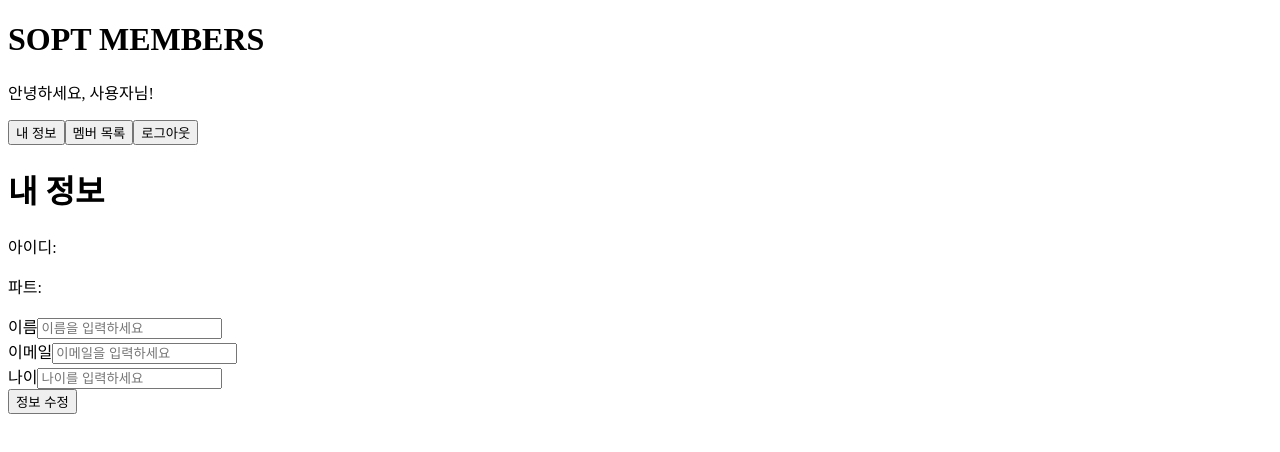
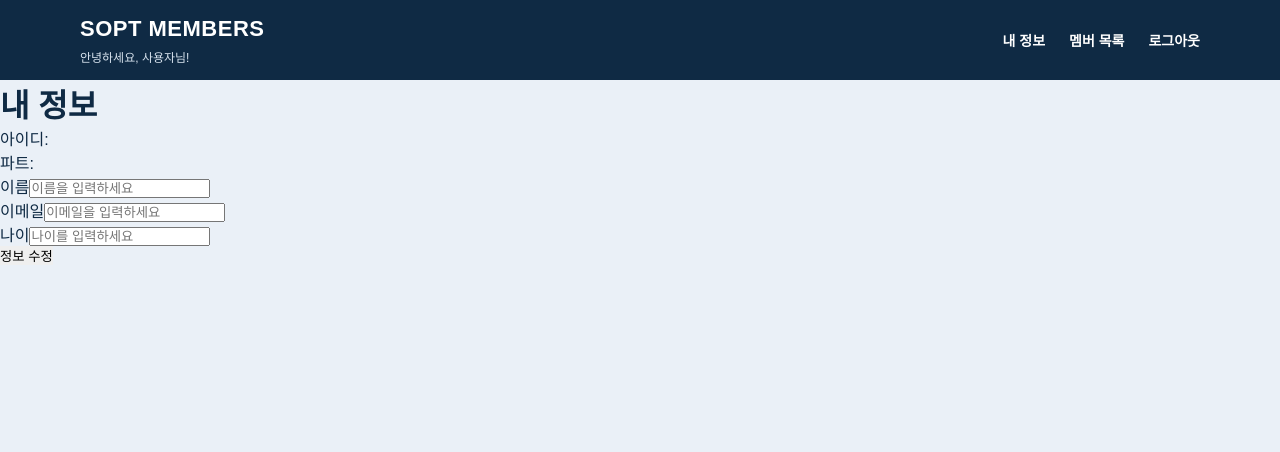
Before and after one commit to 38-lets-sopt-web/SoheeLee, a React (Vite) app in the folder week4/Homework/: page /mypage in a window 1280 px wide. Shown: the top 452 px of the page. Built offline with nearby package versions, Linux system fonts and the light colour scheme.

Commit message:
design:헤더 스타일 적용

```diff
--- a/week4/Homework/src/components/Header.tsx
+++ b/week4/Homework/src/components/Header.tsx
@@ -1,6 +1,9 @@
+import styled from "@emotion/styled";
 import {useNavigate} from 'react-router-dom';
 import { useEffect,useState } from 'react';
-import api from '../api/axios';
+import api from '@/api/axios';
+
+
 
 function Header() {
   const navigate = useNavigate();
@@ -28,28 +31,74 @@
     navigate('/login');
   };
   return (
-    <header>
-        <div>
-        <h1>SOPT MEMBERS</h1>
-        <p>안녕하세요, {userName||'사용자'}님!</p>
-        </div>
+    <HeaderWrapper>
+        <TitleArea>
+        <Title>SOPT MEMBERS</Title>
+        <Greeting>안녕하세요, {userName||'사용자'}님!</Greeting>
+        </TitleArea>
 
-        <nav>
-        <button type="button" onClick={() => navigate('/mypage')}>
+        <Nav>
+        <NavButton type="button" onClick={() => navigate('/mypage')}>
         내 정보
-      </button>
+      </NavButton>
 
-         <button type="button" onClick={() => navigate('/members')}>
+         <NavButton type="button" onClick={() => navigate('/members')}>
         멤버 목록
-      </button>
+      </NavButton>
 
-        <button type="button" onClick={handleLogout}>
+        <NavButton type="button" onClick={handleLogout}>
         로그아웃
-        </button>
+        </NavButton>
 
 
-        </nav>
-        </header>
+        </Nav>
+        </HeaderWrapper>
     );
 }
 export default Header;
+
+const HeaderWrapper = styled.header`
+  width: 100%;
+  height: 80px;
+  padding: 0 80px;
+  background-color: ${({ theme }) => theme.colors.navy};
+  color: ${({ theme }) => theme.colors.white};
+
+  display: flex;
+  align-items: center;
+  justify-content: space-between;
+`;
+
+const TitleArea = styled.div`
+  display: flex;
+  flex-direction: column;
+  gap: 6px;
+`;
+
+const Title = styled.h1`
+  font-size: 22px;
+  font-weight: 800;
+  letter-spacing: 0.5px;
+`;
+
+const Greeting = styled.p`
+  font-size: 12px;
+  color: #d9e4ef;
+`;
+
+const Nav = styled.nav`
+  display: flex;
+  align-items: center;
+  gap: 24px;
+`;
+
+const NavButton = styled.button`
+  color: ${({ theme }) => theme.colors.white};
+  background-color: transparent;
+  font-size: 14px;
+  font-weight: 700;
+
+  &:hover {
+    color: ${({ theme }) => theme.colors.sky};
+  }
+`;
--- a/week4/Homework/src/main.tsx
+++ b/week4/Homework/src/main.tsx
@@ -1,14 +1,20 @@
 import React from 'react';
 import ReactDOM from 'react-dom/client';
 import { BrowserRouter } from 'react-router-dom';
+import { ThemeProvider } from "@emotion/react";
 
 import App from './App';
+import theme from "@/styles/theme";
+import GlobalStyle from "@/styles/GlobalStyle";
 
 const root = ReactDOM.createRoot(document.getElementById('root') as HTMLElement);
 root.render(
   <React.StrictMode>
+    <ThemeProvider theme={theme}>
+    <GlobalStyle />
     <BrowserRouter>
       <App />
     </BrowserRouter>
+    </ThemeProvider>
   </React.StrictMode>,
 );
--- a/week4/Homework/src/pages/LoginPage.tsx
+++ b/week4/Homework/src/pages/LoginPage.tsx
@@ -1,6 +1,6 @@
 import {Link,useNavigate} from 'react-router-dom';
 import { useState } from 'react';
-import api from '../api/axios';
+import api from '@/api/axios';
 
 function LoginPage() {
     const navigate = useNavigate();
--- a/week4/Homework/src/pages/MemberDetailPage.tsx
+++ b/week4/Homework/src/pages/MemberDetailPage.tsx
@@ -1,7 +1,7 @@
 import { useParams, useNavigate } from "react-router-dom";
-import Header from "../components/Header";
+import Header from "@/components/Header";
 import { useState, useEffect } from "react";
-import api from "../api/axios";
+import api from "@/api/axios";
 
 interface User {
   id: number;
--- a/week4/Homework/src/pages/MembersPage.tsx
+++ b/week4/Homework/src/pages/MembersPage.tsx
@@ -1,6 +1,6 @@
-import Header from "../components/Header";
+import Header from "@/components/Header";
 import { useState, useEffect } from "react";
-import api from "../api/axios";
+import api from "@/api/axios";
 import { useNavigate } from "react-router-dom";
 
 interface User {
--- a/week4/Homework/src/pages/MyPage.tsx
+++ b/week4/Homework/src/pages/MyPage.tsx
@@ -1,7 +1,7 @@
 import { useEffect, useState } from "react";
 
-import Header from "../components/Header";
-import api from "../api/axios";
+import Header from "@/components/Header";
+import api from "@/api/axios";
 
 interface UserInfo {
   id: number;
--- a/week4/Homework/src/pages/SignupPage.tsx
+++ b/week4/Homework/src/pages/SignupPage.tsx
@@ -1,6 +1,6 @@
 import { Link, useNavigate } from "react-router-dom";
 import { useState } from "react";
-import api from "../api/axios";
+import api from "@/api/axios";
 import axios from "axios";
 
 function SignupPage() {
--- a/week4/Homework/src/styles/GlobalStyle.tsx
+++ b/week4/Homework/src/styles/GlobalStyle.tsx
@@ -0,0 +1,44 @@
+import { Global, css } from "@emotion/react";
+
+function GlobalStyle() {
+  return (
+    <Global
+      styles={css`
+        * {
+          margin: 0;
+          padding: 0;
+          box-sizing: border-box;
+        }
+
+        body {
+          min-height: 100vh;
+          font-family: Arial, sans-serif;
+          background-color: #eaf0f7;
+          color: #0f2a44;
+        }
+
+        button {
+          border: none;
+          font-family: inherit;
+          cursor: pointer;
+        }
+
+        input {
+          font-family: inherit;
+        }
+
+        a {
+          color: inherit;
+          text-decoration: none;
+        }
+
+        ul,
+        li {
+          list-style: none;
+        }
+      `}
+    />
+  );
+}
+
+export default GlobalStyle;
--- a/week4/Homework/src/styles/theme.ts
+++ b/week4/Homework/src/styles/theme.ts
@@ -0,0 +1,23 @@
+const theme = {
+  colors: {
+    navy: "#0f2a44",
+    navyHover: "#173a5c",
+    background: "#eaf0f7",
+    white: "#ffffff",
+    text: "#0f2a44",
+    subText: "#8b95a1",
+    border: "#cfd8e3",
+    sky: "#7ee3f5",
+    skyHover: "#55d4eb",
+  },
+  radius: {
+    sm: "6px",
+    md: "10px",
+    lg: "18px",
+  },
+  shadow: {
+    card: "0 8px 24px rgba(15, 42, 68, 0.08)",
+  },
+};
+
+export default theme;
```
Also changed, not shown: week4/Homework/src/routes/Router.tsx (+5 -5 lines), week4/Homework/src/styles/emotion.d.ts (added, +8 -0 lines).
